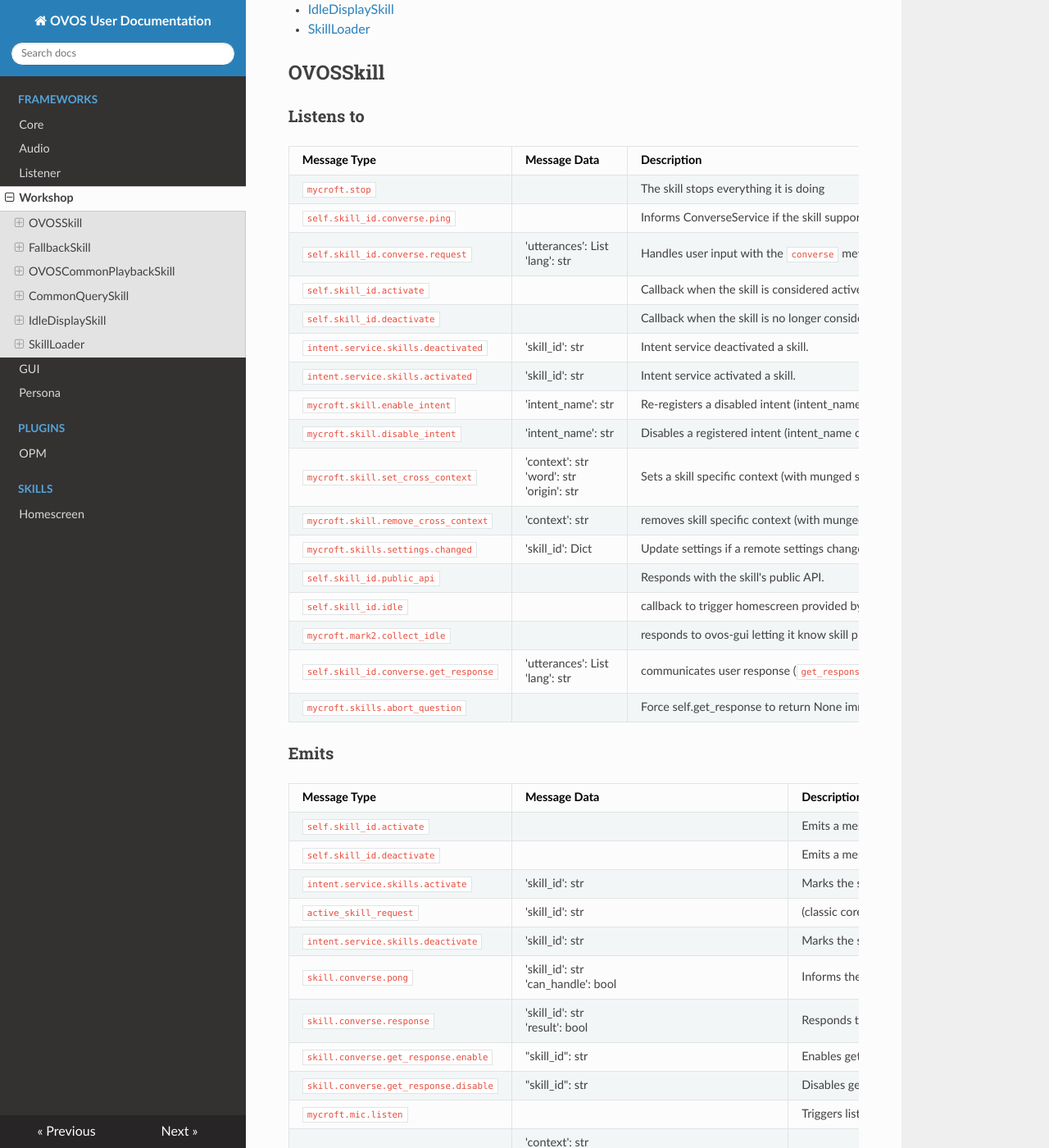
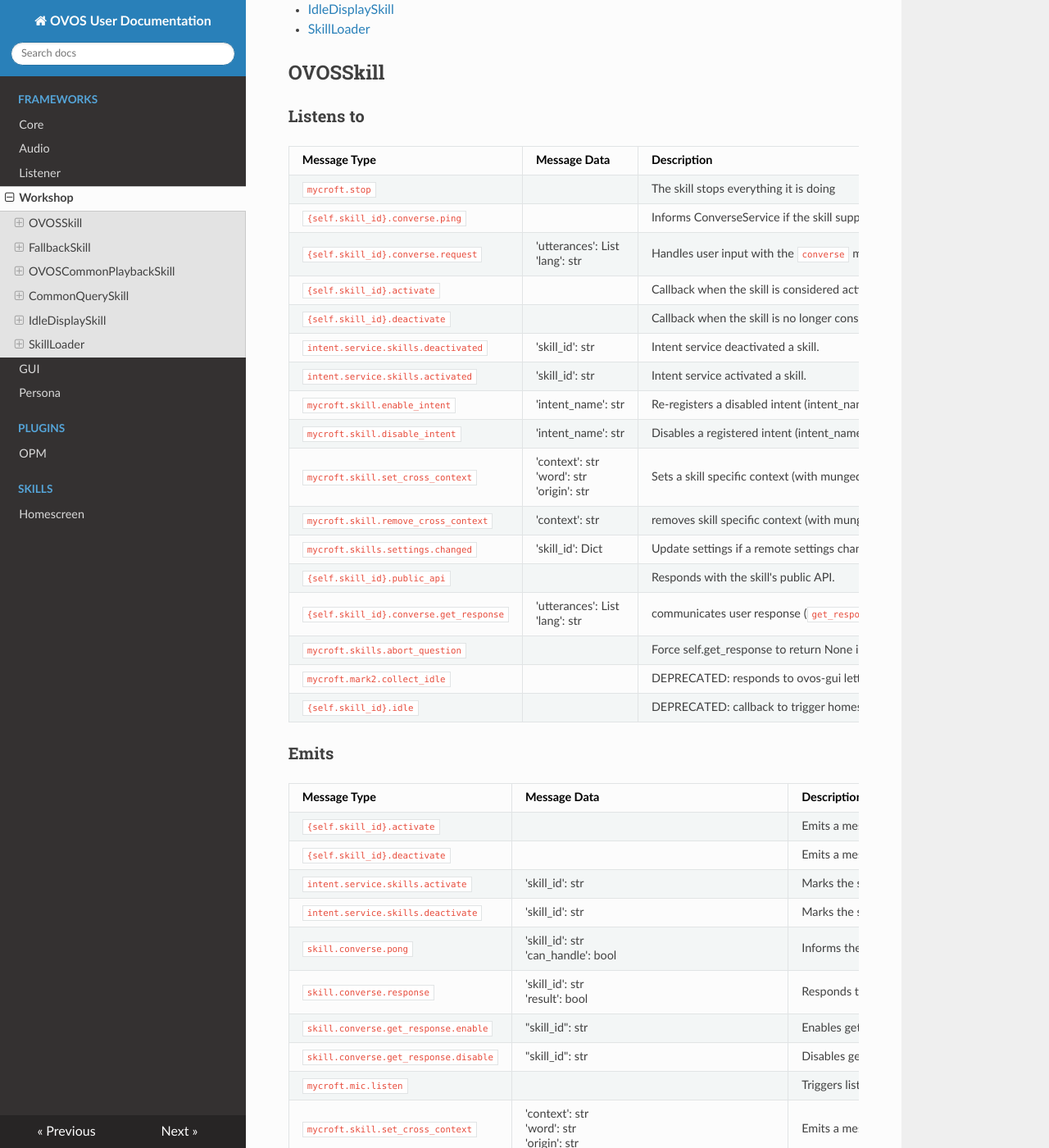
Before and after one commit to OpenVoiceOS/message_spec, an MkDocs documentation site: the page built from docs/skills.md, in a window 1280 px wide and 1400 px high, scrolled down 256 px. Shown: the whole window at 82% size. Built offline with MkDocs 1.6.1, drawn with Linux system fonts in a browser that asks for light colours; nearby versions of some CDN libraries; some of the changed text lies outside the part shown.

Commit message:
formatting

```diff
--- a/docs/skills.md
+++ b/docs/skills.md
@@ -11,34 +11,33 @@
 
 ### Listens to
 
-| Message Type                          | Message Data                                   | Description                                                                   | Emits response                      | handled by                       |
-|---------------------------------------|------------------------------------------------|-------------------------------------------------------------------------------|-------------------------------------|----------------------------------|
-| `mycroft.stop`                        |                                                | The skill stops everything it is doing                                        | `mycroft.stop.handled`              | self.stop                        |
-| `self.skill_id.converse.ping`         |                                                | Informs ConverseService if the skill supports `converse`.                     | `skill.converse.pong`               | self._handle_converse_ack        |
-| `self.skill_id.converse.request`      | 'utterances': List<br>'lang': str              | Handles user input with the `converse` method if skill is active              | `skill.converse.response`           | self.converse                    |
-| `self.skill_id.activate`              |                                                | Callback when the skill is considered active by the intent service.           |                                     | self.handle_activate             |
-| `self.skill_id.deactivate`            |                                                | Callback when the skill is no longer considered active by the intent service. |                                     | self.handle_deactivate           |
-| `intent.service.skills.deactivated`   | 'skill_id': str                                | Intent service deactivated a skill.                                           | `self.skill_id.deactivate`          | self._handle_skill_deactivated   |
-| `intent.service.skills.activated`     | 'skill_id': str                                | Intent service activated a skill.                                             | `self.skill_id.activate`            | self._handle_skill_activated     |
-| `mycroft.skill.enable_intent`         | 'intent_name': str                             | Re-registers a disabled intent (intent_name contains munged skill_id)         |                                     | self.handle_enable_intent        |
-| `mycroft.skill.disable_intent`        | 'intent_name': str                             | Disables a registered intent (intent_name contains munged skill_id)           |                                     | self.handle_disable_intent       |
-| `mycroft.skill.set_cross_context`     | 'context': str<br>'word': str<br>'origin': str | Sets a skill specific context (with munged skill_id)                          |                                     | self.handle_set_cross_context    |
-| `mycroft.skill.remove_cross_context`  | 'context': str                                 | removes skill specific context (with munged skill_id)                         |                                     | self.handle_remove_cross_context |
-| `mycroft.skills.settings.changed`     | 'skill_id': Dict                               | Update settings if a remote settings change applies to this skill.            |                                     | self.handle_settings_change      |
-| `self.skill_id.public_api`            |                                                | Responds with the skill's public API.                                         | `self.skill_id.public_api.response` | self._send_public_api            |
-| `self.skill_id.idle`                  |                                                | callback to trigger homescreen provided by this skill                         |                                     | @resting_handler decorator       |
-| `mycroft.mark2.collect_idle`          |                                                | responds to ovos-gui letting it know skill provides a homescreen              | `mycroft.mark2.register_idle`       | self._handle_collect_resting     |
-| `self.skill_id.converse.get_response` | 'utterances': List<br>'lang': str              | communicates user response (`get_response`) to the skill                      |                                     | self.get_response                |
-| `mycroft.skills.abort_question`       |                                                | Force self.get_response to return None immediately                            |                                     | self.get_response                |
+| Message Type                            | Message Data                                   | Description                                                                   | Emits response                        | handled by                       |
+|-----------------------------------------|------------------------------------------------|-------------------------------------------------------------------------------|---------------------------------------|----------------------------------|
+| `mycroft.stop`                          |                                                | The skill stops everything it is doing                                        | `mycroft.stop.handled`                | self.stop                        |
+| `{self.skill_id}.converse.ping`         |                                                | Informs ConverseService if the skill supports `converse`.                     | `skill.converse.pong`                 | self._handle_converse_ack        |
+| `{self.skill_id}.converse.request`      | 'utterances': List<br>'lang': str              | Handles user input with the `converse` method if skill is active              | `skill.converse.response`             | self.converse                    |
+| `{self.skill_id}.activate`              |                                                | Callback when the skill is considered active by the intent service.           |                                       | self.handle_activate             |
+| `{self.skill_id}.deactivate`            |                                                | Callback when the skill is no longer considered active by the intent service. |                                       | self.handle_deactivate           |
+| `intent.service.skills.deactivated`     | 'skill_id': str                                | Intent service deactivated a skill.                                           | `{self.skill_id}.deactivate`          | self._handle_skill_deactivated   |
+| `intent.service.skills.activated`       | 'skill_id': str                                | Intent service activated a skill.                                             | `{self.skill_id}.activate`            | self._handle_skill_activated     |
+| `mycroft.skill.enable_intent`           | 'intent_name': str                             | Re-registers a disabled intent (intent_name contains munged skill_id)         |                                       | self.handle_enable_intent        |
+| `mycroft.skill.disable_intent`          | 'intent_name': str                             | Disables a registered intent (intent_name contains munged skill_id)           |                                       | self.handle_disable_intent       |
+| `mycroft.skill.set_cross_context`       | 'context': str<br>'word': str<br>'origin': str | Sets a skill specific context (with munged skill_id)                          |                                       | self.handle_set_cross_context    |
+| `mycroft.skill.remove_cross_context`    | 'context': str                                 | removes skill specific context (with munged skill_id)                         |                                       | self.handle_remove_cross_context |
+| `mycroft.skills.settings.changed`       | 'skill_id': Dict                               | Update settings if a remote settings change applies to this skill.            |                                       | self.handle_settings_change      |
+| `{self.skill_id}.public_api`            |                                                | Responds with the skill's public API.                                         | `{self.skill_id}.public_api.response` | self._send_public_api            |
+| `{self.skill_id}.converse.get_response` | 'utterances': List<br>'lang': str              | communicates user response (`get_response`) to the skill                      |                                       | self.get_response                |
+| `mycroft.skills.abort_question`         |                                                | Force self.get_response to return None immediately                            |                                       | self.get_response                |
+| `mycroft.mark2.collect_idle`            |                                                | DEPRECATED: responds to ovos-gui letting it know skill provides a homescreen  | `mycroft.mark2.register_idle`         | self._handle_collect_resting     |
+| `{self.skill_id}.idle`                  |                                                | DEPRECATED: callback to trigger homescreen provided by this skill             |                                       | @resting_handler decorator       |
 
 ### Emits
 
-| Message Type                          | Message Data                                                                     |Description                                                                                                          | In Response to / sent by            |
+| Message Type                          | Message Data                                                                     | Description                                                                                                     | In Response to / sent by            |
 |---------------------------------------|----------------------------------------------------------------------------------|-----------------------------------------------------------------------------------------------------------------|-------------------------------------|
-| `self.skill_id.activate`              |                                                                                  | Emits a message to activate the skill.                                                                          | `intent.service.skills.activated`   |
-| `self.skill_id.deactivate`            |                                                                                  | Emits a message to deactivate the skill.                                                                        | `intent.service.skills.deactivated` |
+| `{self.skill_id}.activate`            |                                                                                  | Emits a message to activate the skill.                                                                          | `intent.service.skills.activated`   |
+| `{self.skill_id}.deactivate`          |                                                                                  | Emits a message to deactivate the skill.                                                                        | `intent.service.skills.deactivated` |
 | `intent.service.skills.activate`      | 'skill_id': str                                                                  | Marks the skill as active and pushes it to the top of the active skills list.                                   | self._activate                      |
-| `active_skill_request`                | 'skill_id': str                                                                  | (classic core) same as intent.service.skills.activate                                                           | self._activate                      |
 | `intent.service.skills.deactivate`    | 'skill_id': str                                                                  | Marks the skill as inactive and removes it from the active skills list.                                         | self._deactivate                    |
 | `skill.converse.pong`                 | 'skill_id': str<br>'can_handle': bool                                            | Informs the skills service whether the skill can handle `converse`.                                             | `skill.converse.ping`               |
 | `skill.converse.response`             | 'skill_id': str<br>'result': bool                                                | Responds to a `skill.converse.request` with the result of `converse`.                                           | `skill.converse.request`            |
@@ -49,15 +48,16 @@
 | `mycroft.skill.remove_cross_context`  | 'context': str`                                                                  | Emits a message to remove cross-context data.                                                                   | self.remove_cross_skill_context     |
 | `speak`                               | "utterance": str<br>"expect_response": bool<br>"meta": Dict<br>"lang": self.lang | Initiates speech synthesis to speak the provided utterance.                                                     | self.speak                          |
 | `detach_skill`                        | "skill_id": str                                                                  | Tell IntentService to remove all intents from this skill                                                        | self.default_shutdown               |
-| `{self.skill_id}.public_api.response` | '{method_name}': {'help': str, 'type': str, 'func': str}                         | Reports skill api data                                                                                          | `self.skill_id.public_api`          |
+| `{self.skill_id}.public_api.response` | '{method_name}': {'help': str, 'type': str, 'func': str}                         | Reports skill api data                                                                                          | `{self.skill_id}.public_api`        |
 | `mycroft.audio.queue`                 | "uri": str                                                                       | Queue an audio file for playback.                                                                               | self.play_audio                     |
-| `mycroft.audio.play_sound`            | "uri": str                                                                       | Play an audio file instantly.                                                                                   | self.play_audio                     |
+| `mycroft.audio.play_sound`            | "uri": str  <br>"instant": bool                                                  | Play an audio file                                                                                              | self.play_audio                     |
 | `mycroft.stop`                        |                                                                                  | Stop everything skills are doing                                                                                | self.send_stop_signal               |
 | `mycroft.audio.speech.stop`           |                                                                                  | Stop the speech synthesis process.                                                                              | self.send_stop_signal               |
 | `recognizer_loop:record_stop`         |                                                                                  | Instruct ovos-listener to stop recording.                                                                       | self.send_stop_signal               |
 | `mycroft.mic.mute`                    |                                                                                  | DEPRECATED: (classic core only) Mute the microphone, possibly used to stop recording during speech recognition. | self.send_stop_signal               |
 | `mycroft.mic.unmute`                  |                                                                                  | DEPRECATED: (classic core only) Unmute the microphone.                                                          | self.send_stop_signal               |
 | `mycroft.mark2.register_idle`         | "name": self.resting_name<br>"id": str                                           | DEPRECATED: Registers a resting screen for the skill.                                                           | `mycroft.mark2.collect_idle`        |
+| `active_skill_request`                | 'skill_id': str                                                                  | DEPRECATED: (classic core only) same as intent.service.skills.activate                                          | self._activate                      |
 
 ## FallbackSkill
 
```
